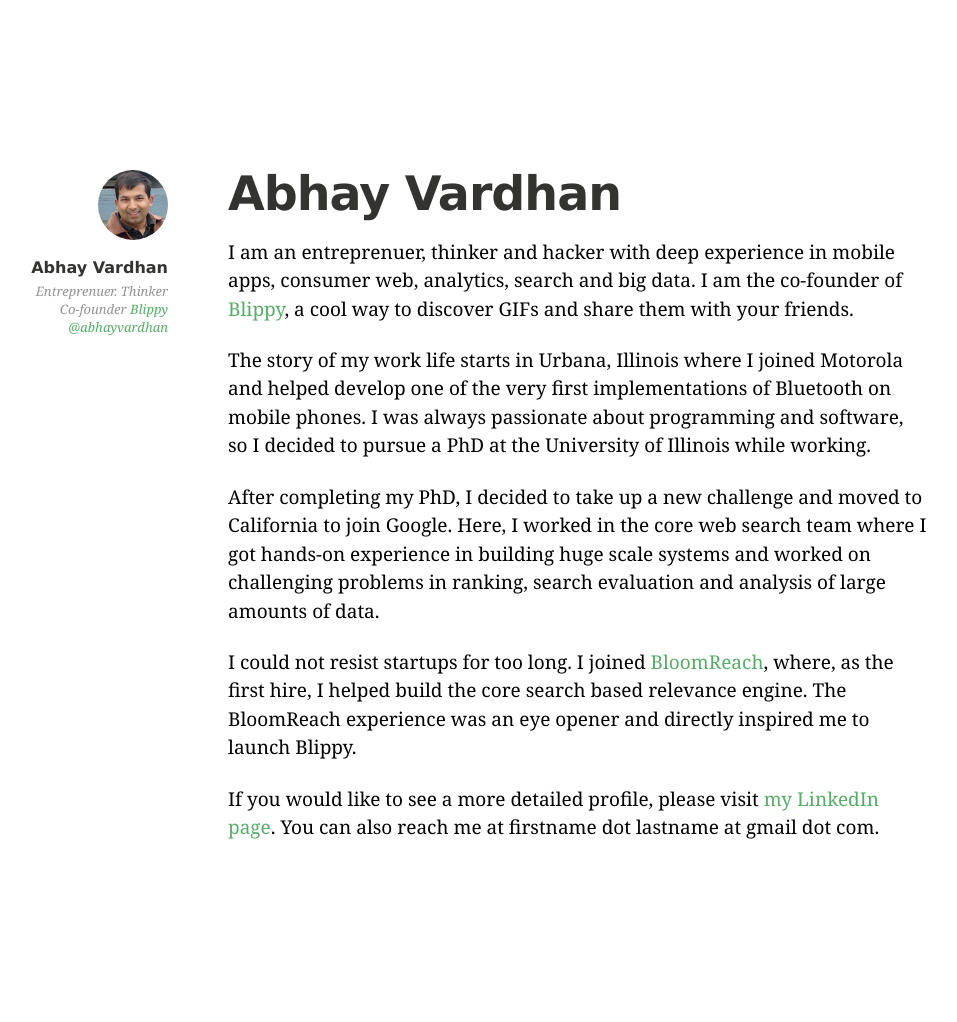
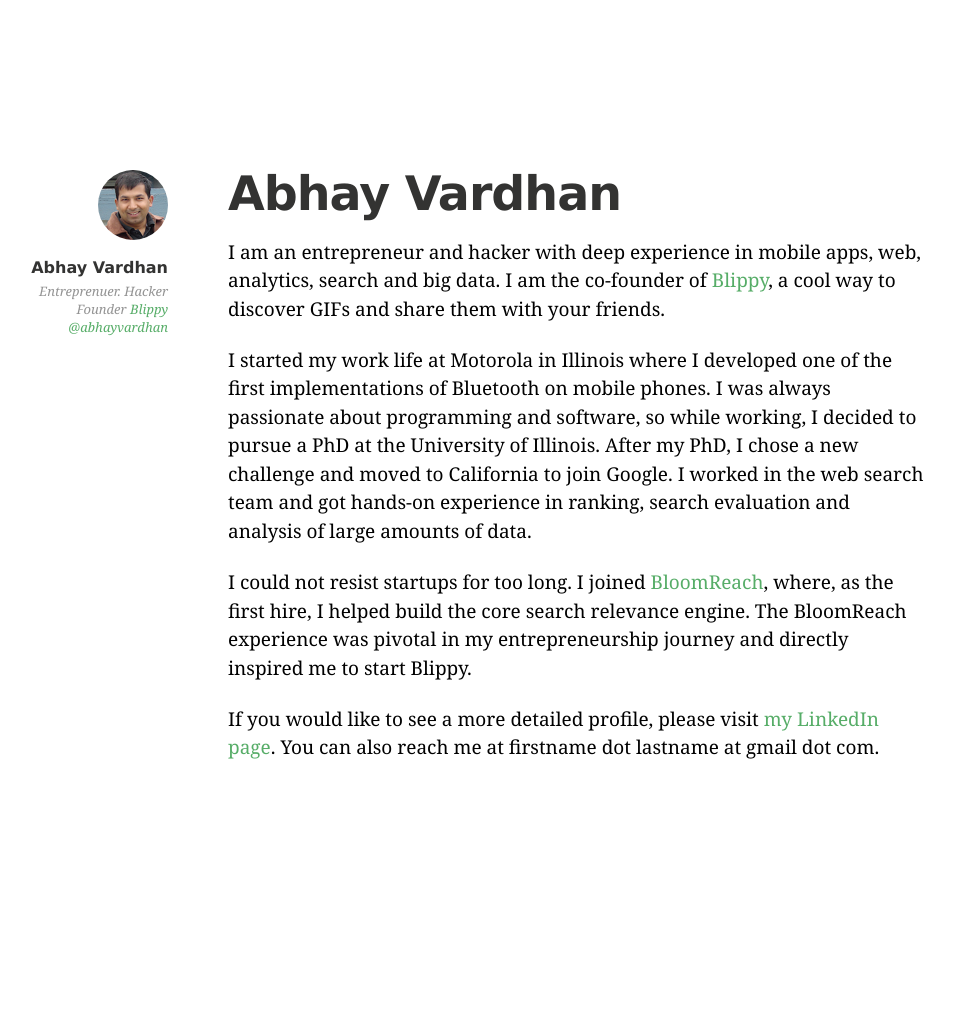
Before and after one commit to avdr/avdr.github.io, a Jekyll site: the page built from index.html, in a window 1280 px wide. Shown: the whole page, without its empty margins (62-1019 px from the left). Built offline with Jekyll 4.4.1, drawn with Linux system fonts in a browser that asks for light colours; Markdown is read by kramdown in place of the engine named in the settings; after the commit the page ends 942 px from its top, so only the background shows below that.

Commit message:
More rewording

```diff
--- a/_includes/sidebio.html
+++ b/_includes/sidebio.html
@@ -1,5 +1,5 @@
 <h1 class="site-title">
     <span class="byline"><span class="author vcard"><a class="url fn n" href="/" title="View all posts" rel="author">Abhay Vardhan</a></span></span>			</h1>
 
-<h2 class="site-description">Entreprenuer. Thinker<br/>Co-founder <a href="http://blippy.com">Blippy</a>
+<h2 class="site-description">Entreprenuer. Hacker<br/>Founder <a href="http://blippy.com">Blippy</a>
     <a href="http://twitter.com/abhayvardhan">@abhayvardhan</a></h2>
--- a/index.html
+++ b/index.html
@@ -5,14 +5,12 @@
 
 <h1>Abhay Vardhan</h1>
 <p>
-I am an entreprenuer, thinker and hacker with deep experience in mobile apps, consumer web, analytics, search and big data. I am the co-founder of <a href="http://blippy.com">Blippy</a>, a cool way to discover GIFs and share them with your friends.
-</p>
-<p>
-The story of my work life starts in Urbana, Illinois where I joined Motorola and helped develop one of the very first implementations of Bluetooth on mobile phones. I was always passionate about programming and software, so I decided to pursue a PhD at the University of Illinois while working.
+I am an entrepreneur and hacker with deep experience in mobile apps, web, analytics, search and big data. I am the co-founder of <a href="http://blippy.com">Blippy</a>, a cool way to discover GIFs and share them with your friends.
 </p><p>
-After completing my PhD, I decided to take up a new challenge and moved to California to join Google. Here, I worked in the core web search team where I got hands-on experience in building huge scale systems and worked on challenging problems in ranking, search evaluation and analysis of large amounts of data.
+I started my work life at Motorola in Illinois where I developed one of the first implementations of Bluetooth on mobile phones. I was always passionate about programming and software, so while working, I decided to pursue a PhD at the University of Illinois.
+After my PhD, I chose a new challenge and moved to California to join Google. I worked in the web search team and got hands-on experience in ranking, search evaluation and analysis of large amounts of data.
 </p><p>
-I could not resist startups for too long. I joined <a href="http://bloomreach.com">BloomReach</a>, where, as the first hire, I helped build the core search based relevance engine. The BloomReach experience was an eye opener and directly inspired me to launch Blippy.
+I could not resist startups for too long. I joined <a href="http://bloomreach.com">BloomReach</a>, where, as the first hire, I helped build the core search relevance engine. The BloomReach experience was pivotal in my entrepreneurship journey and directly inspired me to start Blippy.
 </p>
 <p>
 If you would like to see a more detailed profile, please visit <a href="http://www.linkedin.com/in/abhayv">my LinkedIn page</a>. You can also reach me at firstname dot lastname at gmail dot com.
```
